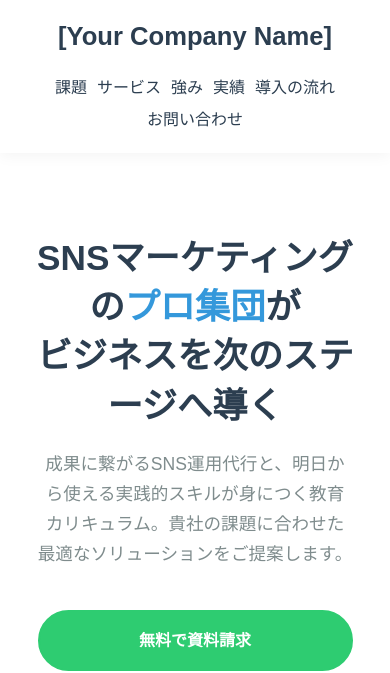
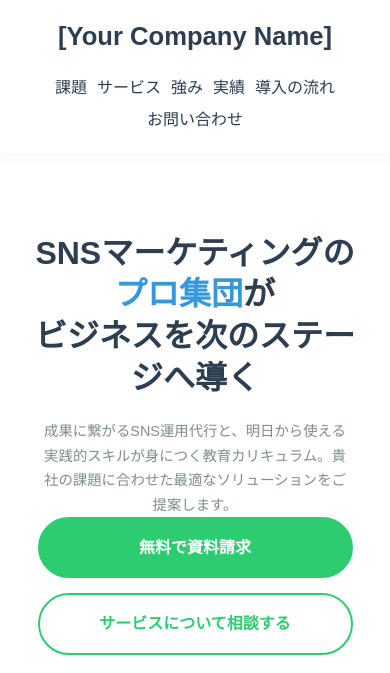
Before and after one commit to Ryoto93/sns-ad, a plain HTML site: page index.html in a window 390 px wide. Shown: the top 673 px of the page. Drawn offline with Linux system fonts and the light colour scheme.

Commit message:
Responsive3

```diff
--- a/index.html
+++ b/index.html
@@ -171,8 +171,15 @@
                 padding-right: 0;
                 margin-bottom: 40px;
             }
-            .hero-content h1 { font-size: 2.2rem; line-height: 1.4; }
-            .hero-content p { margin-left: auto; margin-right: auto; max-width: 90%; }
+            .hero-content h1 {
+                font-size: 2rem; /* フォントサイズを小さく調整 */
+                line-height: 1.3; /* 行間を調整 */
+            }
+            .hero-content p {
+                font-size: 0.9rem; /* 説明文のフォントサイズを調整 */
+                max-width: 90%; /* テキスト幅を制限して改行を整える */
+                margin: 0 auto; /* 中央揃え */
+            }
             .hero-cta {
                 display: flex;
                 flex-direction: column;
```
